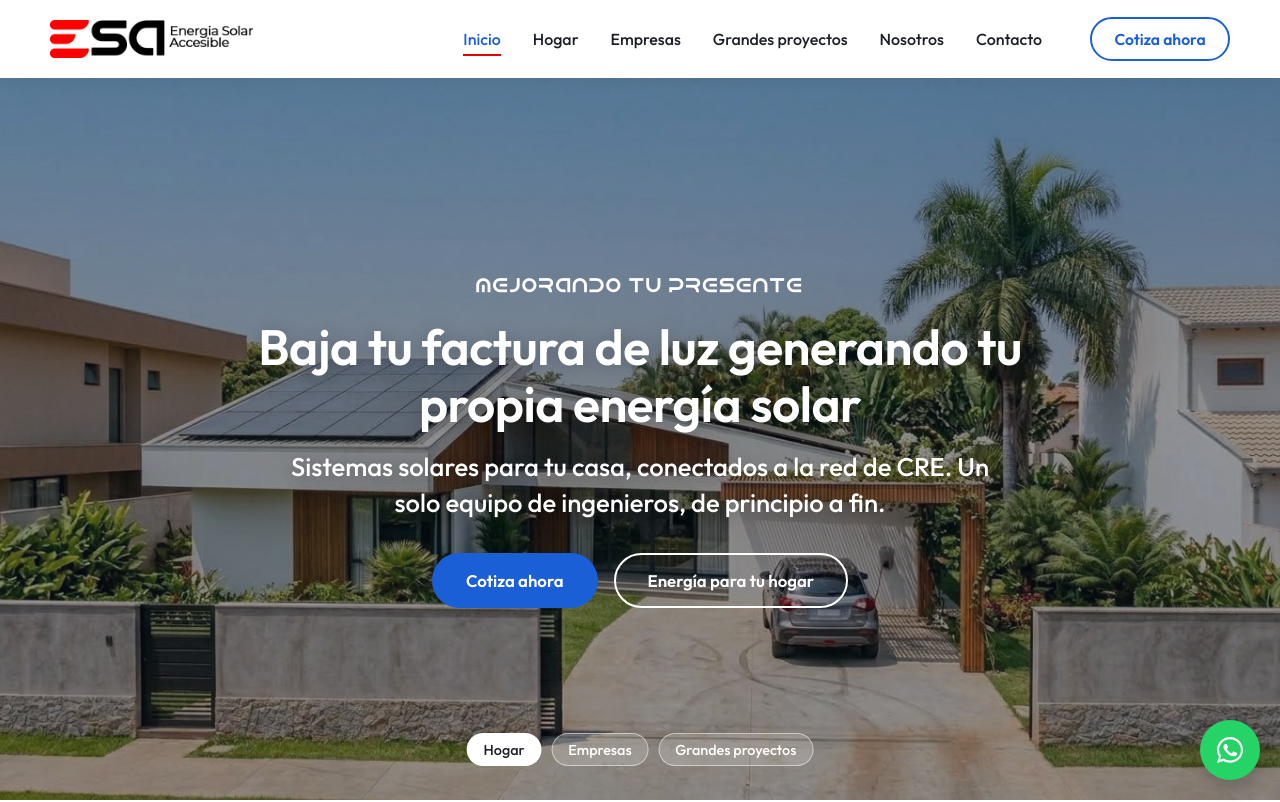
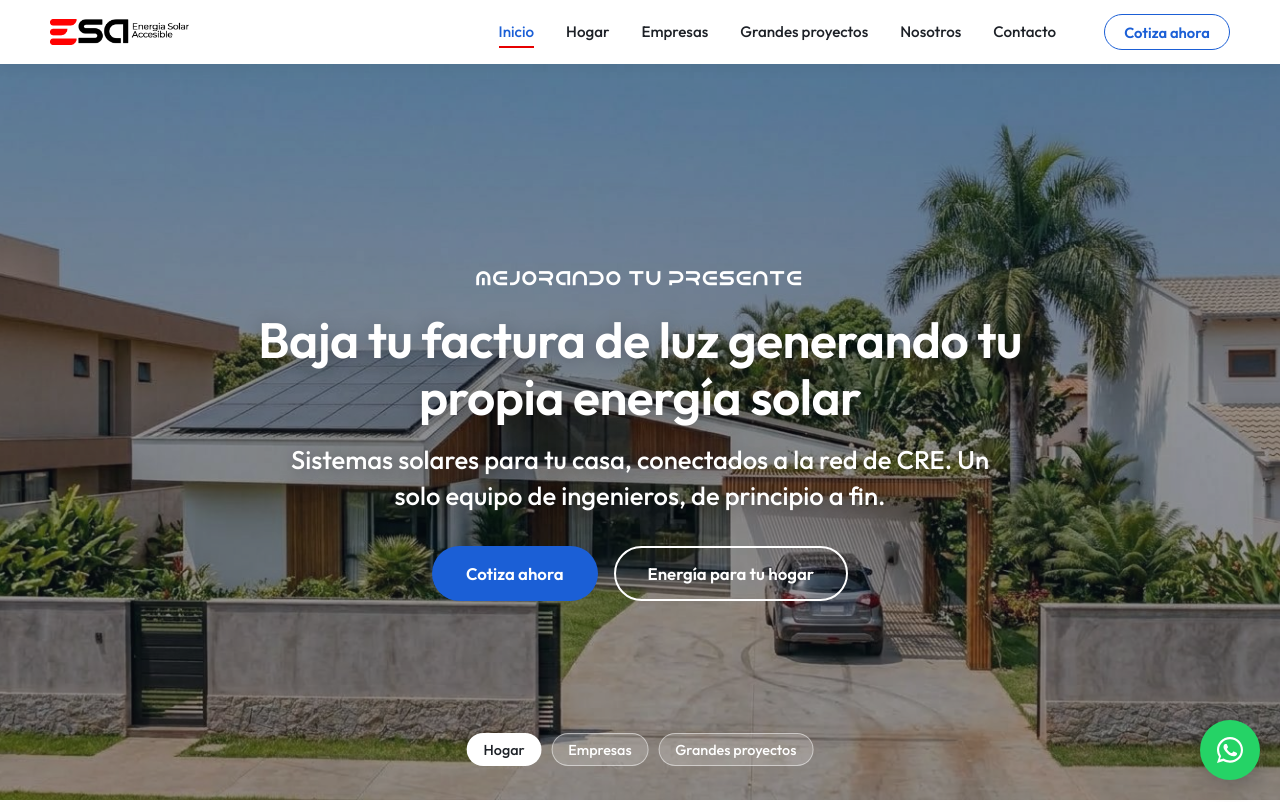
Before and after one commit to datila1/esa-web, a plain HTML site: page index.html in a window 1280 px wide. Shown: the top 802 px of the page. Drawn offline with Linux system fonts and the light colour scheme; a web font is replaced by a local one.

Commit message:
Encabezado más bajo (64px) y logo más chico
Co-Authored-By: Claude Opus 5.5 <noreply@anthropic.com>
Claude-Session: https://claude.ai/code/session_01G4iyVv89PAyh5767DMQQgH

```diff
--- a/css/esa.css
+++ b/css/esa.css
@@ -47,7 +47,7 @@ h2{font-size:clamp(1.8rem,3.2vw,2.4rem);line-height:1.2;margin:0 0 .9rem}
 .btn{display:inline-flex;align-items:center;justify-content:center;gap:.5rem;font:600 1.05rem Outfit,sans-serif;padding:.95rem 2rem;border-radius:999px;border:2px solid transparent;cursor:pointer;transition:background .2s,color .2s}
 .btn-rojo,.btn-azul{background:var(--azul);color:#fff}.btn-rojo:hover,.btn-azul:hover{background:var(--azul-2)}
 .btn-linea{border-color:#fff;color:#fff}.btn-linea:hover{background:#fff;color:var(--tinta)}
-.btn-borde{border-color:var(--azul);color:var(--azul);padding:.6rem 1.4rem;font-size:.98rem}.btn-borde:hover{background:var(--azul);color:#fff}
+.btn-borde{border-color:var(--azul);color:var(--azul);padding:.45rem 1.2rem;font-size:.92rem;border-width:1.5px}.btn-borde:hover{background:var(--azul);color:#fff}
 .acciones{display:flex;gap:1rem;flex-wrap:wrap;margin-top:2rem}
 .centro .acciones{justify-content:center}
 .ver{color:var(--azul);font-weight:600}
@@ -64,9 +64,9 @@ h2{font-size:clamp(1.8rem,3.2vw,2.4rem);line-height:1.2;margin:0 0 .9rem}
 
 /* Menú */
 header{position:sticky;top:0;z-index:50;background:#fff;box-shadow:0 2px 14px rgba(20,30,50,.07)}
-.nav{display:flex;align-items:center;justify-content:space-between;height:78px}
-.logo img{height:38px;width:auto}
-.menu{display:flex;align-items:center;gap:2rem;list-style:none;font-weight:500;font-size:1rem}
+.nav{display:flex;align-items:center;justify-content:space-between;height:64px}
+.logo img{height:26px;width:auto}
+.menu{display:flex;align-items:center;gap:2rem;list-style:none;font-weight:500;font-size:.95rem}
 .menu a:not(.btn){padding:.35rem 0;border-bottom:2px solid transparent}
 .menu a:not(.btn):hover{color:var(--azul)}
 .menu a[aria-current="page"]{color:var(--azul);border-bottom-color:var(--rojo)}
@@ -86,7 +86,7 @@ header{position:sticky;top:0;z-index:50;background:#fff;box-shadow:0 2px 14px rg
 .migas a:hover{text-decoration:underline}
 
 /* Carrusel (Inicio) */
-.carrusel{position:relative;padding:0;height:min(780px,calc(100vh - 78px));min-height:600px;overflow:hidden;background:#3A4250}
+.carrusel{position:relative;padding:0;height:min(780px,calc(100vh - 64px));min-height:600px;overflow:hidden;background:#3A4250}
 .slide{position:absolute;inset:0;display:flex;align-items:center;opacity:0;visibility:hidden;transition:opacity .8s,visibility .8s}
 .slide.activa{opacity:1;visibility:visible}
 .puntos{position:absolute;z-index:4;left:50%;transform:translateX(-50%);bottom:34px;display:flex;gap:.6rem}
@@ -234,7 +234,7 @@ footer .contacto-pie a{text-decoration:underline}
 /* Responsivo */
 @media (max-width:1300px){.flecha.izq{left:-12px}.flecha.der{right:-12px}}
 @media (max-width:1100px){
-  .menu{position:fixed;inset:78px 0 auto 0;background:#fff;flex-direction:column;align-items:flex-start;padding:1.2rem 16px 1.6rem;gap:1rem;box-shadow:0 12px 20px rgba(0,0,0,.08);display:none}
+  .menu{position:fixed;inset:64px 0 auto 0;background:#fff;flex-direction:column;align-items:flex-start;padding:1.2rem 16px 1.6rem;gap:1rem;box-shadow:0 12px 20px rgba(0,0,0,.08);display:none}
   .menu.abierto{display:flex}
   .menu li:last-child{margin-left:0}
   .burger{display:block}
--- a/index.html
+++ b/index.html
@@ -106,7 +106,7 @@
 <a href="#contenido" class="saltar">Saltar al contenido</a>
 <header>
   <div class="wrap nav">
-    <a href="index.html" class="logo"><img src="img/logo.png" alt="ESA Energía Solar Accesible, ir al inicio" width="213" height="40"></a>
+    <a href="index.html" class="logo"><img src="img/logo.png" alt="ESA Energía Solar Accesible, ir al inicio" width="139" height="26"></a>
     <button class="burger" aria-label="Abrir menú" aria-expanded="false" aria-controls="menu">☰</button>
     <ul class="menu" id="menu">
       <li><a href="index.html" aria-current="page">Inicio</a></li>
```
Also changed, not shown: contacto.html (+1 -1 lines), empresas.html (+1 -1 lines), grandes-proyectos.html (+1 -1 lines), hogar.html (+1 -1 lines), nosotros.html (+1 -1 lines), 1 other file.
